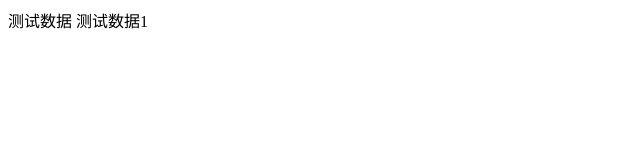
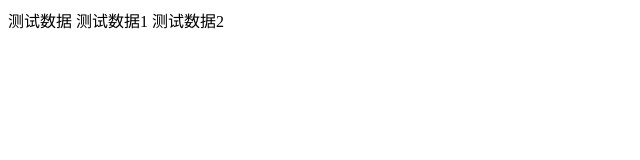
Before and after one commit to lyxdream/cz-demo, a website: page test.html in a window 1280 px wide. Shown: the whole page, without its empty margins (0-640 px from the left). Drawn offline with Linux system fonts and the light colour scheme.

Commit message:
feat: 🎸 增加测试数据2
BREAKING CHANGE: 🧨 增加参数数据2

```diff
--- a/test.html
+++ b/test.html
@@ -8,5 +8,6 @@
 <body>
     测试数据
     测试数据1
+    测试数据2
 </body>
 </html>
```
